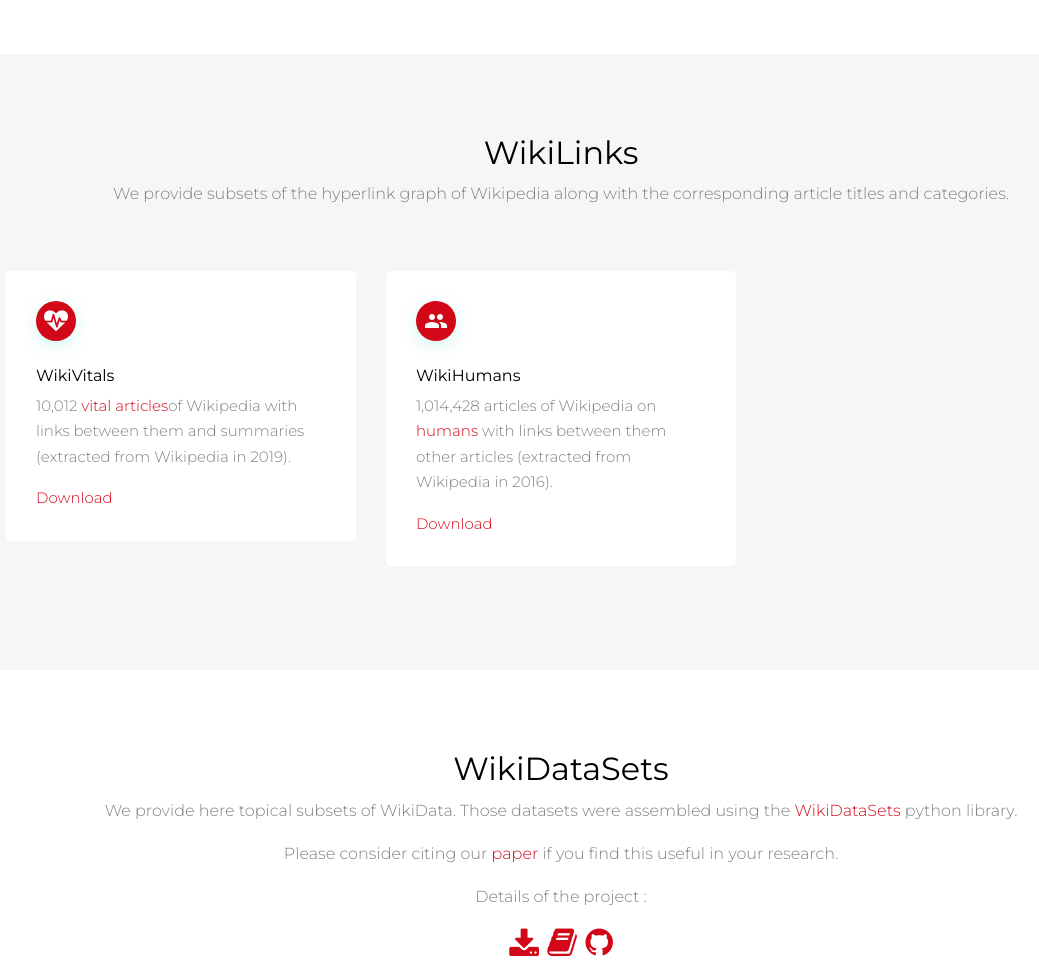
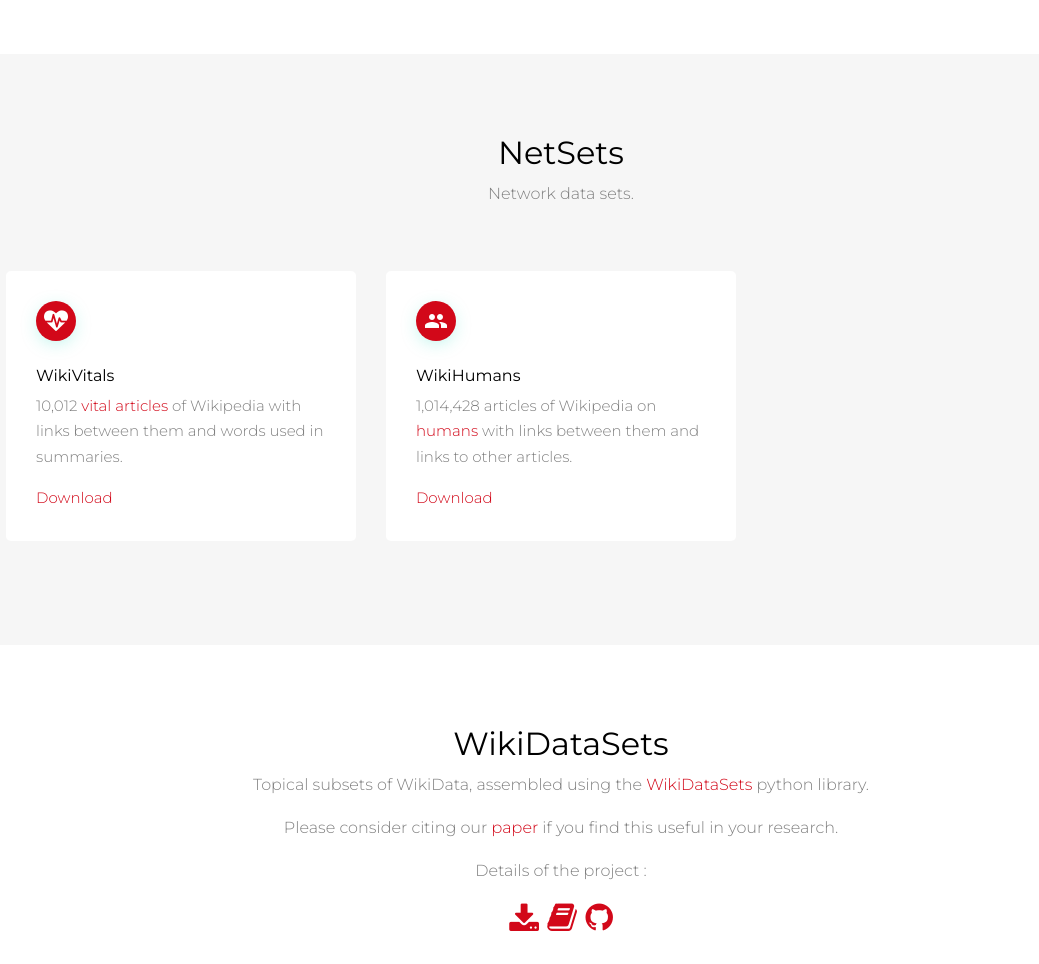
Before and after one commit to armand33/telecom_graphs_page, a plain HTML site: page Home_page.html in a window 1280 px wide. Shown: the part 1740-2704 px from the top of the page, without its empty margins (79-1118 px from the left). Drawn offline with Linux system fonts and the light colour scheme; files whose address does not match are found by name.

Commit message:
Description datasets

```diff
--- a/Home_page.html
+++ b/Home_page.html
@@ -67,7 +67,7 @@
               <ul class="site-menu main-menu js-clone-nav mr-auto d-none d-lg-block">
                 <li><a href="#sknet-section" class="nav-link">SciKit Network</a></li>
                 <li><a href="#torchkge-section" class="nav-link">TorchKGE</a></li>
-                <li><a href="#wikilinks-section" class="nav-link">WikiLinks</a></li>
+                <li><a href="#wikilinks-section" class="nav-link">NetSets</a></li>
                 <li><a href="#wikidatasets-section" class="nav-link">WikiDataSets</a></li>
                 <li><a href="#contact-section" class="nav-link">Contact</a></li>
               </ul>
@@ -122,8 +122,8 @@
       <div class="container">
         <div class="row mb-5">
           <div class="col-12 text-center">
-            <h2 class="text-black">WikiLinks</h2>
-            <p>We provide subsets of the hyperlink graph of Wikipedia along with the corresponding article titles and categories.</p>
+            <h2 class="text-black">NetSets</h2>
+            <p>Network data sets.</p>
           </div>
         </div>
         <div class="row align-items-stretch">
@@ -138,8 +138,9 @@
                 <h3>WikiVitals</h3>
                 <p>10,012  <a
             href="https://en.wikipedia.org/wiki/Wikipedia:Vital_articles/Level/4">vital
-            articles</a>of Wikipedia with links between them and
-            summaries (extracted from Wikipedia in 2019).</p>
+            articles</a> of Wikipedia with links between them and
+            words used in
+            summaries.</p>
                 <p><a href="datasets/wikivitals.tar.gz" download="">Download</a></p>
               </div>
             </div>
@@ -154,8 +155,7 @@
                 <h3>WikiHumans</h3>
                 <p>1,014,428 articles of Wikipedia on <a
             href="https://www.wikidata.org/wiki/Q5">humans</a> with
-            links between them other articles
-            (extracted from Wikipedia in 2016).</p>
+            links between them and links to other articles.</p>
                 <p><a href="datasets/wikihumans.tar.gz" download="">Download</a></p>
               </div>
             </div>
@@ -169,7 +169,7 @@
         <div class="row mb-5">
           <div class="col-12 text-center">
             <h2 class="text-black">WikiDataSets</h2>
-            <p>We provide here topical subsets of WikiData. Those datasets were assembled using the <a href="https://pypi.org/project/wikidatasets/">WikiDataSets</a> python library.</p>
+            <p>Topical subsets of WikiData, assembled using the <a href="https://pypi.org/project/wikidatasets/">WikiDataSets</a> python library.</p>
             <p>Please consider citing our <a href="https://arxiv.org/abs/1906.04536">paper</a> if you find this useful in your research.</p>
             <p>Details of the project :</p>
             <h2>
@@ -188,7 +188,7 @@
               </div>
               <div>
                 <h3>Labels dictionary</h3>
-                <p>Labels of all entities in the 23rd April 2019 dump.</p>
+                <p>Labels of all entities (April 2019 dump).</p>
                 <p><a href="datasets/WikiDataSets/labels.tar.gz" download="">Download</a></p>
               </div>
             </div>
```
